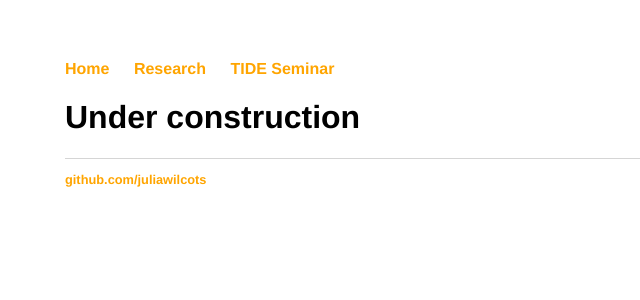
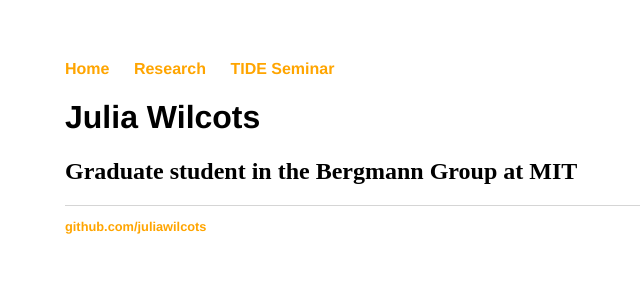
Before and after one commit to juliawilcots/juliawilcots.github.io, a Jekyll site: the page built from index.html, in a window 1280 px wide. Shown: the top 300 px of the page, without its empty margins (215-855 px from the left). Built offline with Jekyll 4.4.1, drawn with Linux system fonts in a browser that asks for light colours.

Commit message:
add my name

```diff
--- a/index.html
+++ b/index.html
@@ -3,5 +3,6 @@ layout: default
 title: Julia Wilcots
 ---
 <div class="blurb">
-    <h1>Under construction</h1>
+    <h1>Julia Wilcots</h1>
+    <h2>Graduate student in the Bergmann Group at MIT</h2>
 </div><!-- /.blurb -->
```
